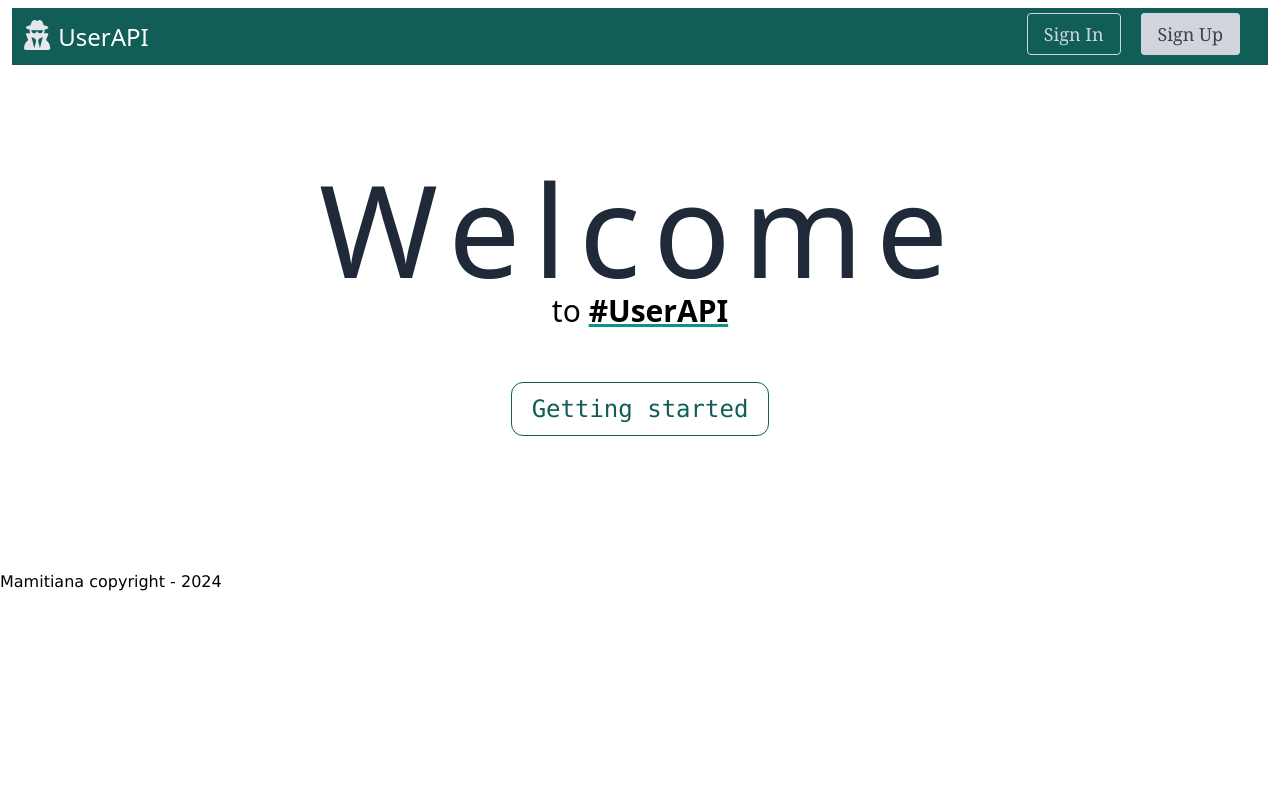
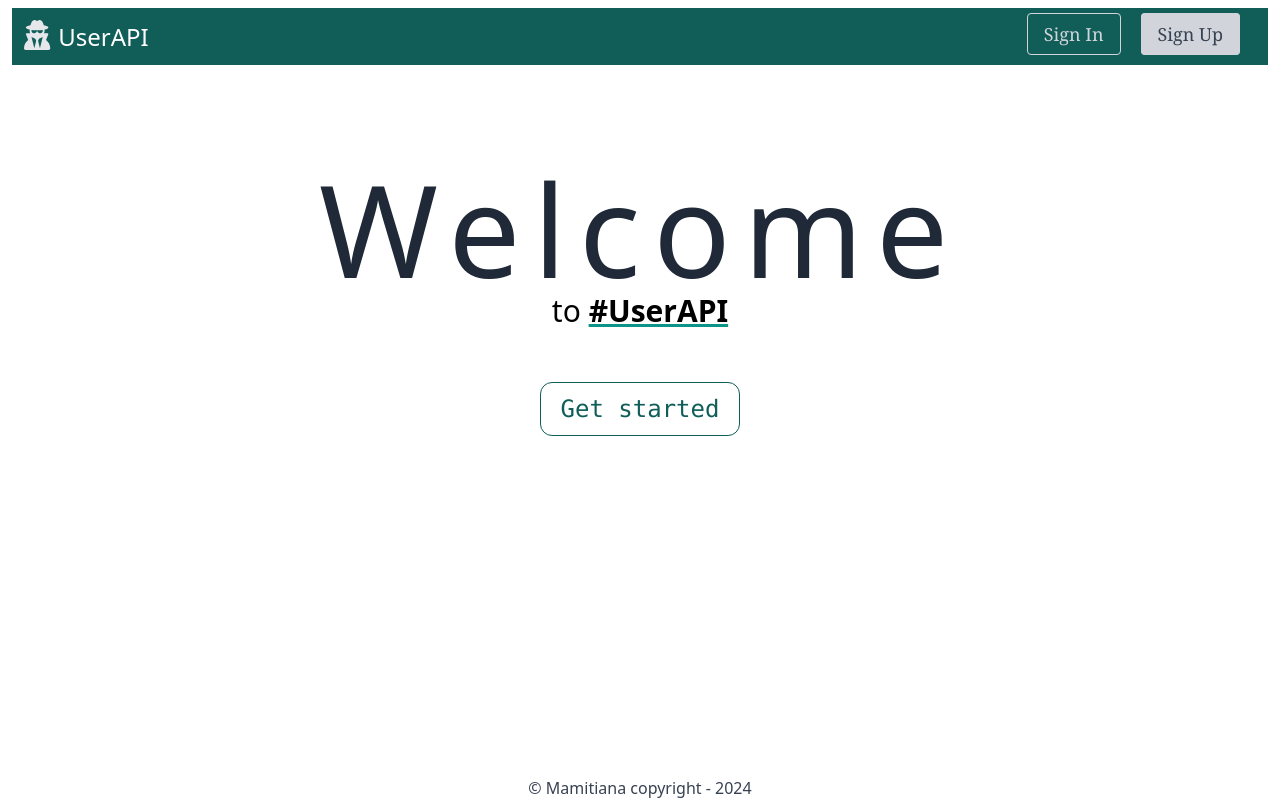
Before and after one commit to Ariniaina11/api-front-vue, a Vue app: page / in a window 1280 px wide. Built offline with nearby package versions, Linux system fonts and the light colour scheme.

Commit message:
Footer OK

```diff
--- a/src/components/FooterComponent.vue
+++ b/src/components/FooterComponent.vue
@@ -1,5 +1,5 @@
 <template>
-    <span>{{ author }} copyright - 2024</span>
+    <footer class="text-center text-gray-700 font-thin w-full fixed bottom-0">&copy; {{ author }} copyright - {{ new Date().getFullYear() }}</footer>
 </template>
 
 <script>
@@ -10,9 +10,3 @@
         }
     }
 </script>
-
-<style>
-    span{
-        font-family: 'Lucida Sans', 'Lucida Sans Regular', 'Lucida Grande', 'Lucida Sans Unicode', Geneva, Verdana, sans-serif
-    }
-</style>
--- a/src/components/layouts/WelcomeComponent.vue
+++ b/src/components/layouts/WelcomeComponent.vue
@@ -5,7 +5,7 @@
         </div>
         <span class="text-3xl font-sans">to <strong class="underline decoration-teal-600">#UserAPI</strong></span>
         <div class="mx-auto m-16">
-            <RouterLink to="/sign-in" class="mt-10 font-mono text-teal-800 px-5 py-3 border-solid border border-teal-800 rounded-xl text-2xl cursor-pointer hover:text-white hover:bg-gradient-to-r hover:from-teal-800 hover:to-teal-600 hover:ease-in hover:duration-200">Getting started</RouterLink>
+            <RouterLink to="/sign-in" class="mt-10 font-mono text-teal-800 px-5 py-3 border-solid border border-teal-800 rounded-xl text-2xl cursor-pointer hover:text-white hover:bg-gradient-to-r hover:from-teal-800 hover:to-teal-600 hover:ease-in hover:duration-200">Get started</RouterLink>
         </div>
     </div>
 </template>
```
